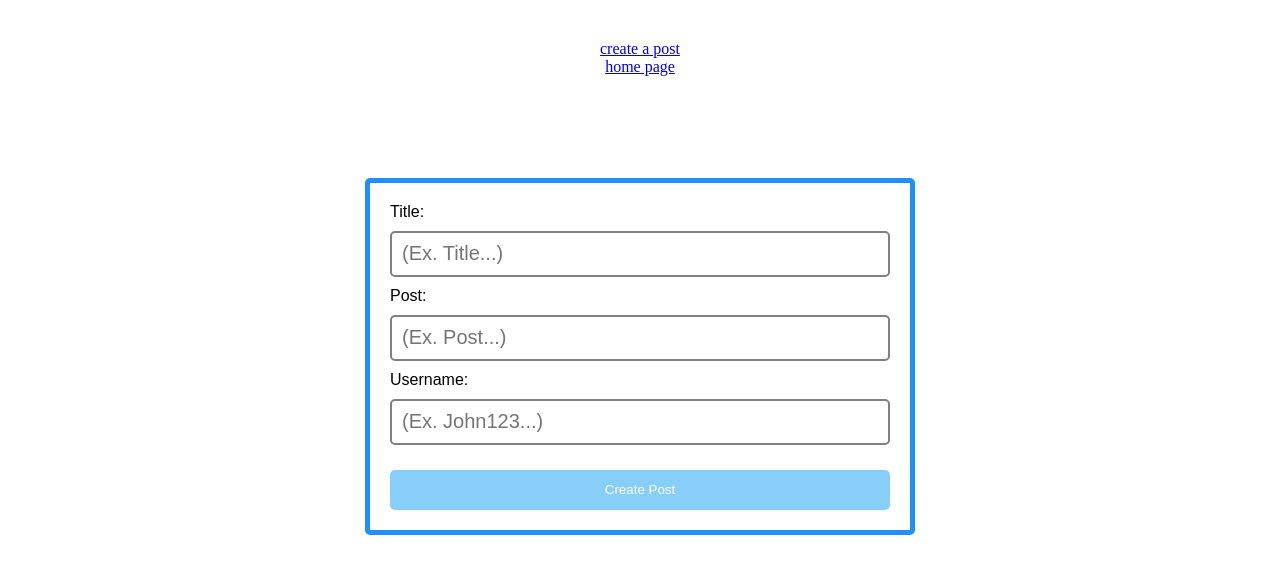
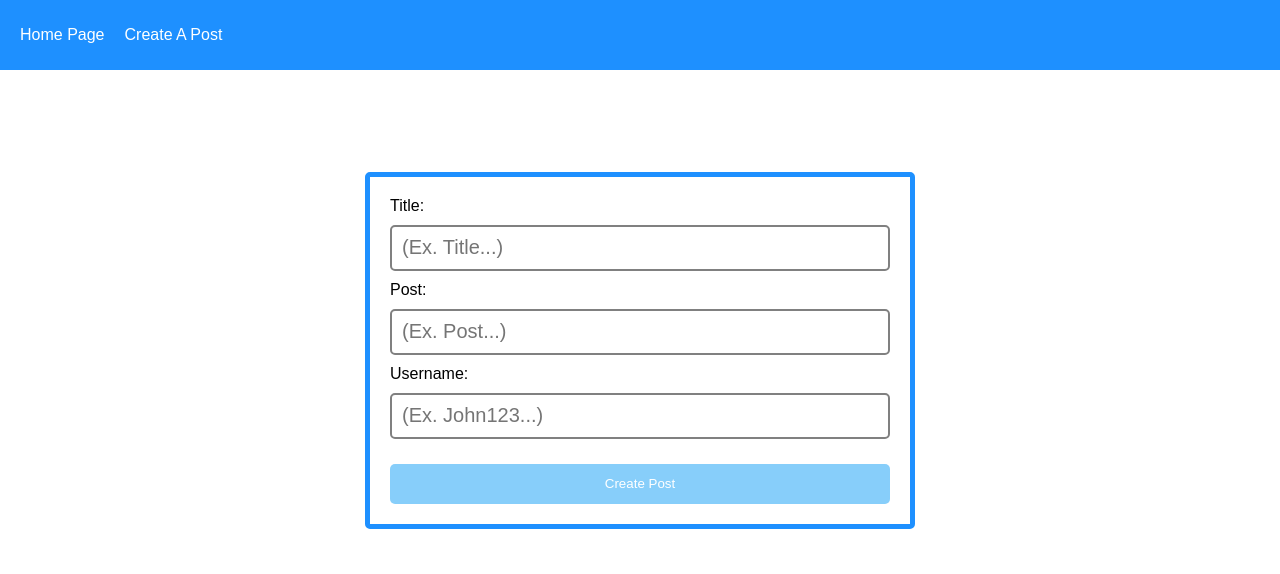
Before and after one commit to abda-s/learning-full-stack, a React (Create React App) app in the folder client/: page /createpost in a window 1280 px wide. Shown: the top 574 px of the page. Built offline with nearby package versions, Linux system fonts and the light colour scheme.

Commit message:
adding simple styling to the navbar

```diff
--- a/client/src/App.css
+++ b/client/src/App.css
@@ -3,7 +3,6 @@
   height: auto;
   display: flex;
   align-items: center;
-  padding-top: 40px;
   flex-direction: column;
 }
 
@@ -104,3 +103,56 @@
 span {
   color: red;
 }
+
+/* NAVBAR */
+
+.navbar {
+  width: 100%;
+  height: 70px;
+  background-color: dodgerblue;
+  display: flex;
+  align-items: center;
+  font-family: Arial, Helvetica, sans-serif;
+}
+
+.navbar a {
+  margin-left: 20px;
+  text-decoration: none;
+  color: white;
+}
+
+/* INDIVIDUAL POST */
+.postPage {
+  display: flex;
+  flex-direction: row;
+  width: 100%;
+  height: 100%;
+}
+
+.leftSide {
+  flex: 50%;
+  height: calc(100vh - 70px);
+  display: grid;
+  place-items: center;
+}
+
+.rightSide {
+  flex: 50%;
+  height: calc(100vh - 70px);
+  display: grid;
+  place-items: center;
+}
+
+#individual {
+  height: 500px;
+  width: 600px;
+}
+
+#individual .title,
+#individual .footer {
+  font-size: 30px;
+}
+
+#individual .body {
+  font-size: 25px;
+}
--- a/client/src/App.js
+++ b/client/src/App.js
@@ -10,8 +10,10 @@
   return (
     <div className="App">
       <BrowserRouter>
-        <Link to="/createpost">create a post</Link>
-        <Link to="/">home page</Link>
+        <div className="navbar">
+          <Link to="/"> Home Page</Link>
+          <Link to="/createpost"> Create A Post</Link>
+        </div>
         <Routes>
           <Route path="/" exact Component={Home} />
           <Route path="/createpost" exact Component={CreatePost} />
```
